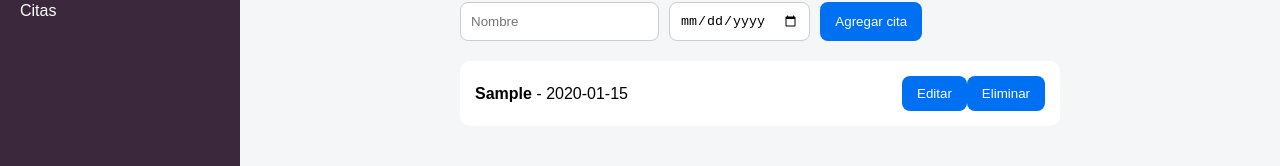
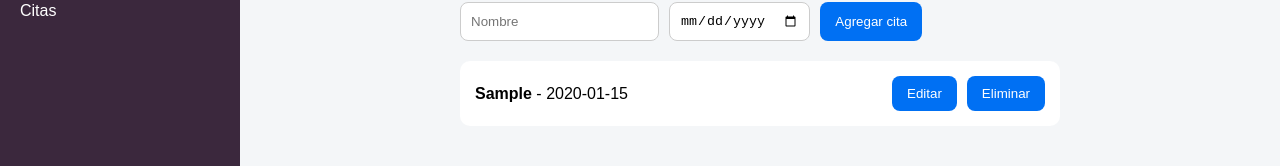
Before and after one commit to angiecv23/agenda-citas, a Next.js app: page /citas in a window 1280 px wide. Both pictures are taken after typing "Sample", "2020-01-15" into the empty fields and a click on the button "Agregar cita". Shown: the part 119-285 px from the top of the page. Built offline with nearby package versions, Linux system fonts and the light colour scheme.

Commit message:
modificacion de errores

```diff
--- a/src/app/citas/page.jsx
+++ b/src/app/citas/page.jsx
@@ -5,6 +5,7 @@ import AppointmentForm from "../../component/AppointmentForm";
 export default function Citas() {
   const [citas, setCitas] = useState([]);
   const [editIndex, setEditIndex] = useState(null);
+
   // cargar datos
   useEffect(() => {
     const data = localStorage.getItem("citas");
@@ -64,7 +65,7 @@ export default function Citas() {
             <strong>{cita.nombre}</strong> - {cita.fecha}
           </div>
 
-          <div>
+          <div className="actions">
             <button onClick={() => editarCita(index)}>Editar</button>
             <button onClick={() => eliminarCita(index)}>Eliminar</button>
           </div>
--- a/src/app/styles/globals.scss
+++ b/src/app/styles/globals.scss
@@ -49,6 +49,11 @@ button:hover {
   align-items: center;
 }
 
+.actions {
+  display: flex;
+  gap: 10px; // espacio entre botones
+}
+
 .layout {
   display: flex;
 }
@@ -91,7 +96,7 @@ button:hover {
   background: white;
   padding: 20px;
   border-radius: 15px;
-  box-shadow: 0 5px 15px rgba(0,0,0,0.1);
+  box-shadow: 0 5px 15px rgba(0, 0, 0, 0.1);
   cursor: pointer;
   transition: all 0.3s ease;
   text-decoration: none;
```
